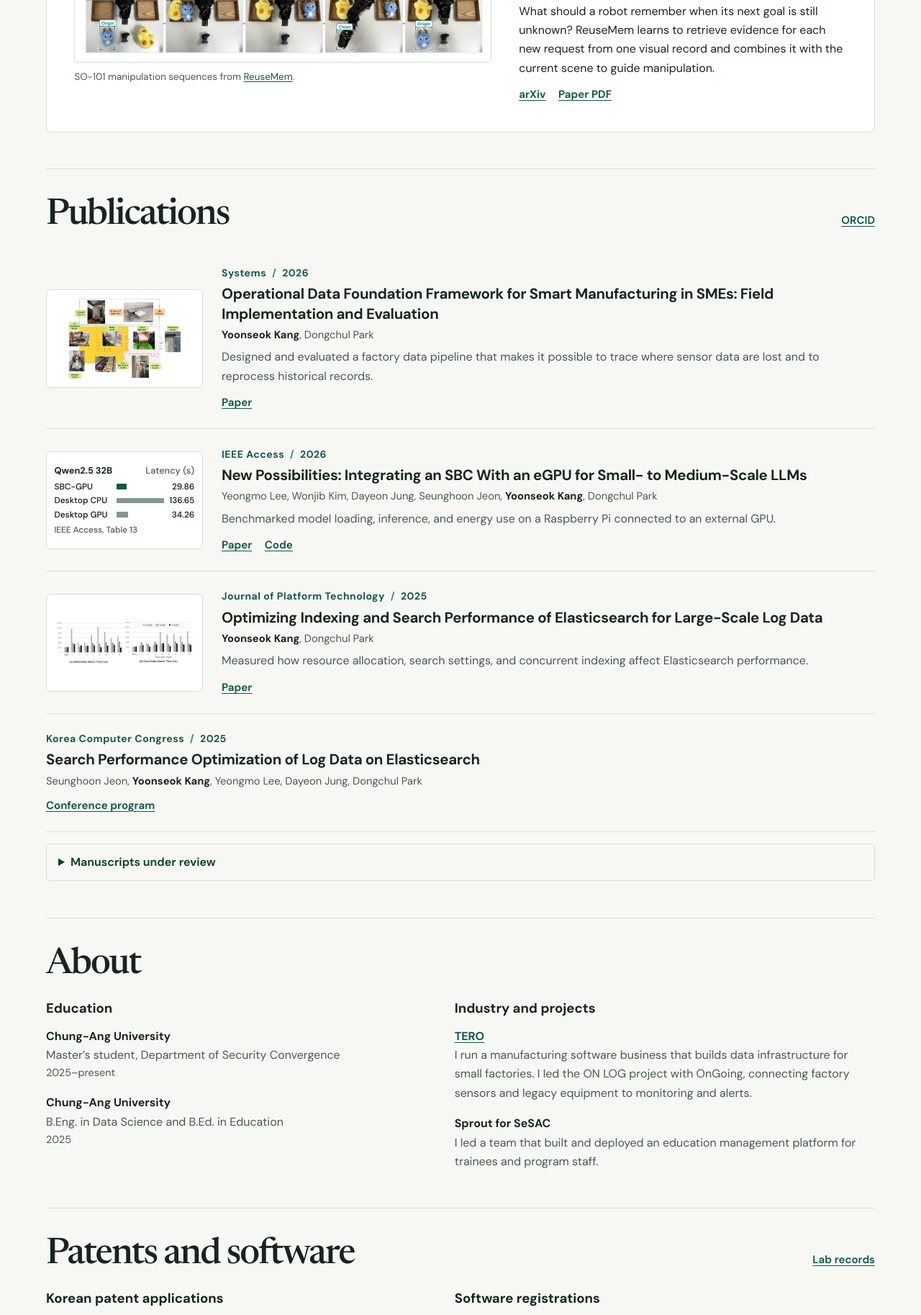
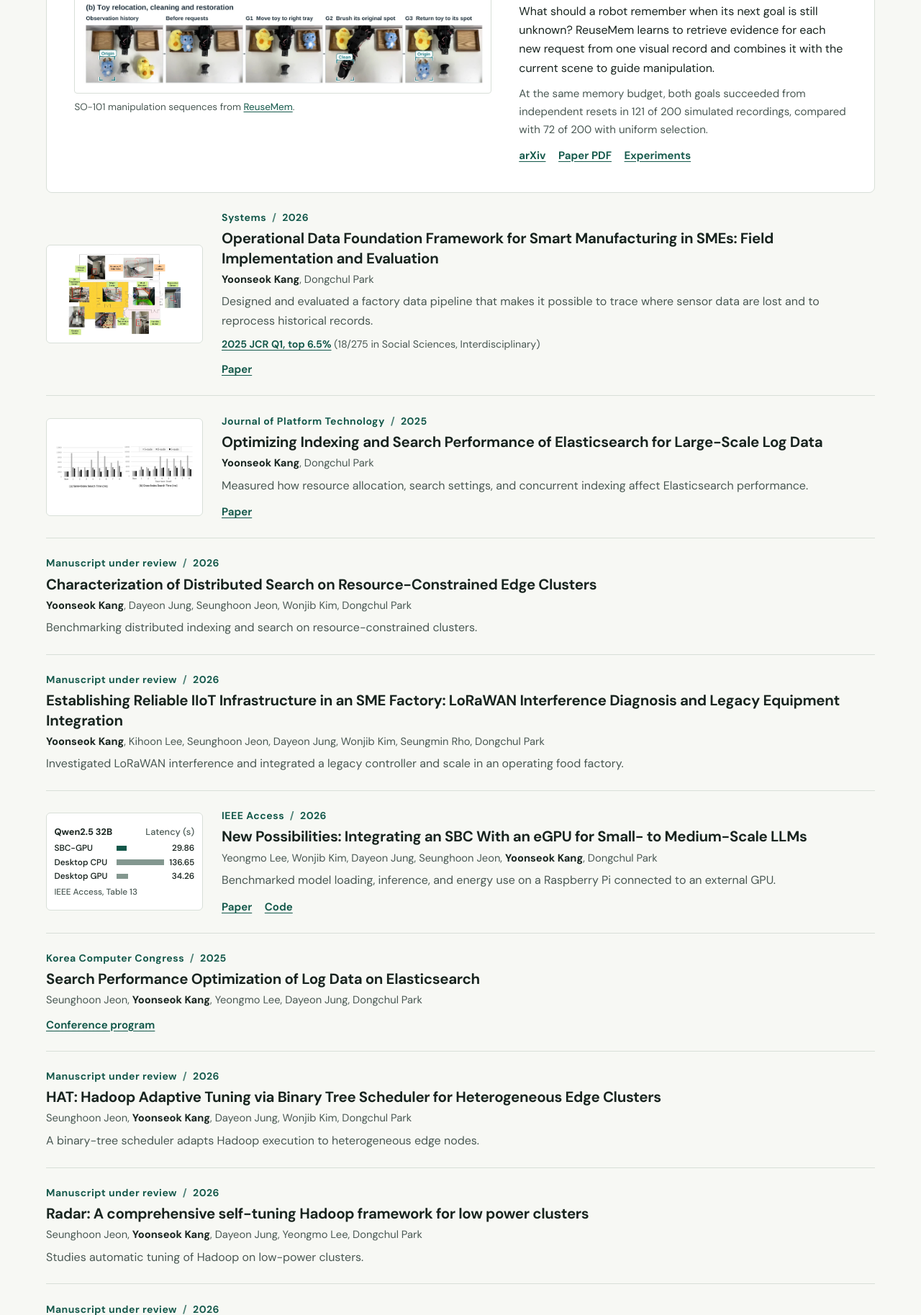
Before and after one commit to yoondol/yoondol.github.io, a plain HTML site: page index.html in a window 1280 px wide. Shown: the part 973-2800 px from the top of the page at 72% size. Drawn offline with Linux system fonts and the light colour scheme.

Commit message:
Feature ReuseMem and unify research papers

```diff
--- a/index.html
+++ b/index.html
@@ -21,8 +21,8 @@
     <div class="wrap header-inner">
       <a class="wordmark" href="#top">Yoonseok Kang</a>
       <nav aria-label="Main navigation">
-        <a href="#research">Research</a>
-        <a href="#publications">Publications</a>
+        <a href="#research">ReuseMem</a>
+        <a href="#publications">Papers</a>
         <a href="#about">About</a>
         <a class="nav-cv" href="assets/Yoonseok_Kang_CV.pdf">CV</a>
       </nav>
@@ -48,11 +48,13 @@
       </figure>
     </section>
 
-    <section class="section feature" id="research" aria-labelledby="research-heading">
+    <section class="section publications" id="publications" aria-labelledby="publications-heading">
       <header class="section-header">
-        <h2 id="research-heading">Featured research</h2>
+        <h2 id="publications-heading">Papers</h2>
+        <a href="https://orcid.org/0009-0003-4190-193X" class="section-link">ORCID</a>
       </header>
-      <article class="feature-body" aria-labelledby="reusemem-title">
+
+      <article class="feature-body" id="research" aria-labelledby="reusemem-title">
         <figure class="feature-figure">
           <a class="figure-link" href="https://arxiv.org/html/2611.21115v1#S4.SS4" aria-label="View ReuseMem’s physical robot experiments in the paper">
             <img src="assets/figures/reusemem.webp" alt="Two sequences from the ReuseMem experiments. An SO-101 robot uses earlier observations to select and return a case or relocate and restore a toy." width="1312" height="584">
@@ -60,20 +62,14 @@
           <figcaption>SO-101 manipulation sequences from <a href="https://arxiv.org/abs/2611.21115">ReuseMem</a>.</figcaption>
         </figure>
         <div class="feature-copy">
-          <p class="venue">arXiv preprint <span aria-hidden="true">/</span> November 2026</p>
+          <p class="venue">Featured paper <span aria-hidden="true">/</span> arXiv preprint <span aria-hidden="true">/</span> November 2026</p>
           <h3 id="reusemem-title">ReuseMem <span>One Memory, Multiple Goals in Robot Manipulation</span></h3>
           <p class="authors"><strong>Yoonseok Kang</strong>, Dayeon Jung, Seunghoon Jeon, Wonjib Kim, Dongchul Park</p>
           <p class="feature-description">What should a robot remember when its next goal is still unknown? ReuseMem learns to retrieve evidence for each new request from one visual record and combines it with the current scene to guide manipulation.</p>
-          <div class="paper-links"><a href="https://arxiv.org/abs/2611.21115">arXiv</a><a href="https://arxiv.org/pdf/2611.21115">Paper PDF</a></div>
+          <p class="feature-result">At the same memory budget, both goals succeeded from independent resets in 121 of 200 simulated recordings, compared with 72 of 200 with uniform selection.</p>
+          <div class="paper-links"><a href="https://arxiv.org/abs/2611.21115">arXiv</a><a href="https://arxiv.org/pdf/2611.21115">Paper PDF</a><a href="https://arxiv.org/html/2611.21115v1#S4">Experiments</a></div>
         </div>
       </article>
-    </section>
-
-    <section class="section publications" id="publications" aria-labelledby="publications-heading">
-      <header class="section-header">
-        <h2 id="publications-heading">Publications</h2>
-        <a href="https://orcid.org/0009-0003-4190-193X" class="section-link">ORCID</a>
-      </header>
 
       <article class="paper">
         <a class="paper-figure" href="https://doi.org/10.3390/systems14050515" aria-label="Open the Operational Data Foundation paper">
@@ -84,7 +80,39 @@
           <h3><a href="https://doi.org/10.3390/systems14050515">Operational Data Foundation Framework for Smart Manufacturing in SMEs: Field Implementation and Evaluation</a></h3>
           <p class="authors"><strong>Yoonseok Kang</strong>, Dongchul Park</p>
           <p>Designed and evaluated a factory data pipeline that makes it possible to trace where sensor data are lost and to reprocess historical records.</p>
+          <p class="journal-rank"><a href="https://www.mdpi.com/about/announcements/17249">2025 JCR Q1, top 6.5%</a> <span>(18/275 in Social Sciences, Interdisciplinary)</span></p>
           <div class="paper-links"><a href="https://doi.org/10.3390/systems14050515">Paper</a></div>
+        </div>
+      </article>
+
+      <article class="paper">
+        <a class="paper-figure" href="https://www.kci.go.kr/kciportal/ci/sereArticleSearch/ciSereArtiView.kci?sereArticleSearchBean.artiId=ART003261094" aria-label="Open the Elasticsearch paper">
+          <img src="assets/figures/elasticsearch.webp" alt="Bar charts comparing Elasticsearch search time during concurrent indexing under same-index and cross-index configurations" width="1092" height="332" loading="lazy">
+        </a>
+        <div class="paper-copy">
+          <p class="venue">Journal of Platform Technology <span aria-hidden="true">/</span> 2025</p>
+          <h3><a href="https://www.kci.go.kr/kciportal/ci/sereArticleSearch/ciSereArtiView.kci?sereArticleSearchBean.artiId=ART003261094">Optimizing Indexing and Search Performance of Elasticsearch for Large-Scale Log Data</a></h3>
+          <p class="authors"><strong>Yoonseok Kang</strong>, Dongchul Park</p>
+          <p>Measured how resource allocation, search settings, and concurrent indexing affect Elasticsearch performance.</p>
+          <div class="paper-links"><a href="https://www.kci.go.kr/kciportal/ci/sereArticleSearch/ciSereArtiView.kci?sereArticleSearchBean.artiId=ART003261094">Paper</a></div>
+        </div>
+      </article>
+
+      <article class="paper paper-text">
+        <div class="paper-copy">
+          <p class="venue">Manuscript under review <span aria-hidden="true">/</span> 2026</p>
+          <h3>Characterization of Distributed Search on Resource-Constrained Edge Clusters</h3>
+          <p class="authors"><strong>Yoonseok Kang</strong>, Dayeon Jung, Seunghoon Jeon, Wonjib Kim, Dongchul Park</p>
+          <p>Benchmarking distributed indexing and search on resource-constrained clusters.</p>
+        </div>
+      </article>
+
+      <article class="paper paper-text">
+        <div class="paper-copy">
+          <p class="venue">Manuscript under review <span aria-hidden="true">/</span> 2026</p>
+          <h3>Establishing Reliable IIoT Infrastructure in an SME Factory: LoRaWAN Interference Diagnosis and Legacy Equipment Integration</h3>
+          <p class="authors"><strong>Yoonseok Kang</strong>, Kihoon Lee, Seunghoon Jeon, Dayeon Jung, Wonjib Kim, Seungmin Rho, Dongchul Park</p>
+          <p>Investigated LoRaWAN interference and integrated a legacy controller and scale in an operating food factory.</p>
         </div>
       </article>
 
@@ -105,19 +133,6 @@
         </div>
       </article>
 
-      <article class="paper">
-        <a class="paper-figure" href="https://www.kci.go.kr/kciportal/ci/sereArticleSearch/ciSereArtiView.kci?sereArticleSearchBean.artiId=ART003261094" aria-label="Open the Elasticsearch paper">
-          <img src="assets/figures/elasticsearch.webp" alt="Bar charts comparing Elasticsearch search time during concurrent indexing under same-index and cross-index configurations" width="1092" height="332" loading="lazy">
-        </a>
-        <div class="paper-copy">
-          <p class="venue">Journal of Platform Technology <span aria-hidden="true">/</span> 2025</p>
-          <h3><a href="https://www.kci.go.kr/kciportal/ci/sereArticleSearch/ciSereArtiView.kci?sereArticleSearchBean.artiId=ART003261094">Optimizing Indexing and Search Performance of Elasticsearch for Large-Scale Log Data</a></h3>
-          <p class="authors"><strong>Yoonseok Kang</strong>, Dongchul Park</p>
-          <p>Measured how resource allocation, search settings, and concurrent indexing affect Elasticsearch performance.</p>
-          <div class="paper-links"><a href="https://www.kci.go.kr/kciportal/ci/sereArticleSearch/ciSereArtiView.kci?sereArticleSearchBean.artiId=ART003261094">Paper</a></div>
-        </div>
-      </article>
-
       <article class="paper paper-text" id="kcc">
         <div class="paper-copy">
           <p class="venue">Korea Computer Congress <span aria-hidden="true">/</span> 2025</p>
@@ -127,17 +142,41 @@
         </div>
       </article>
 
-      <details class="manuscripts">
-        <summary>Manuscripts under review</summary>
-        <ul>
-          <li><strong>Characterization of Distributed Search on Resource-Constrained Edge Clusters</strong><span><b>Yoonseok Kang</b>, Dayeon Jung, Seunghoon Jeon, Wonjib Kim, Dongchul Park</span></li>
-          <li><strong>Establishing Reliable IIoT Infrastructure in an SME Factory: LoRaWAN Interference Diagnosis and Legacy Equipment Integration</strong><span><b>Yoonseok Kang</b>, Kihoon Lee, Seunghoon Jeon, Dayeon Jung, Wonjib Kim, Seungmin Rho, Dongchul Park</span></li>
-          <li><strong>HAT: Hadoop Adaptive Tuning via Binary Tree Scheduler for Heterogeneous Edge Clusters</strong><span>Seunghoon Jeon, <b>Yoonseok Kang</b>, Dayeon Jung, Wonjib Kim, Dongchul Park</span></li>
-          <li><strong>TIDE: An Efficient Distributed LLM Prefill System on Low Cost SBC Clusters</strong><span>Dayeon Jung, Wonjib Kim, <b>Yoonseok Kang</b>, Seunghoon Jeon, Seungmin Rho, Dongchul Park</span></li>
-          <li><strong>Radar: A comprehensive self-tuning Hadoop framework for low power clusters</strong><span>Seunghoon Jeon, <b>Yoonseok Kang</b>, Dayeon Jung, Yeongmo Lee, Dongchul Park</span></li>
-          <li><strong>PiPP: A Pipeline-Parallel Distributed LLM Inference Platform for Low Cost SBC Clusters</strong><span>Dayeon Jung, Wonjib Kim, <b>Yoonseok Kang</b>, Seunghoon Jeon, Dongchul Park</span></li>
-        </ul>
-      </details>
+      <article class="paper paper-text">
+        <div class="paper-copy">
+          <p class="venue">Manuscript under review <span aria-hidden="true">/</span> 2026</p>
+          <h3>HAT: Hadoop Adaptive Tuning via Binary Tree Scheduler for Heterogeneous Edge Clusters</h3>
+          <p class="authors">Seunghoon Jeon, <strong>Yoonseok Kang</strong>, Dayeon Jung, Wonjib Kim, Dongchul Park</p>
+          <p>A binary-tree scheduler adapts Hadoop execution to heterogeneous edge nodes.</p>
+        </div>
+      </article>
+
+      <article class="paper paper-text">
+        <div class="paper-copy">
+          <p class="venue">Manuscript under review <span aria-hidden="true">/</span> 2026</p>
+          <h3>Radar: A comprehensive self-tuning Hadoop framework for low power clusters</h3>
+          <p class="authors">Seunghoon Jeon, <strong>Yoonseok Kang</strong>, Dayeon Jung, Yeongmo Lee, Dongchul Park</p>
+          <p>Studies automatic tuning of Hadoop on low-power clusters.</p>
+        </div>
+      </article>
+
+      <article class="paper paper-text">
+        <div class="paper-copy">
+          <p class="venue">Manuscript under review <span aria-hidden="true">/</span> 2026</p>
+          <h3>TIDE: An Efficient Distributed LLM Prefill System on Low Cost SBC Clusters</h3>
+          <p class="authors">Dayeon Jung, Wonjib Kim, <strong>Yoonseok Kang</strong>, Seunghoon Jeon, Seungmin Rho, Dongchul Park</p>
+          <p>Studies distributed LLM prefill across low-cost single-board computers.</p>
+        </div>
+      </article>
+
+      <article class="paper paper-text">
+        <div class="paper-copy">
+          <p class="venue">Manuscript under review <span aria-hidden="true">/</span> 2026</p>
+          <h3>PiPP: A Pipeline-Parallel Distributed LLM Inference Platform for Low Cost SBC Clusters</h3>
+          <p class="authors">Dayeon Jung, Wonjib Kim, <strong>Yoonseok Kang</strong>, Seunghoon Jeon, Dongchul Park</p>
+          <p>Studies pipeline-parallel LLM inference across low-cost single-board computers.</p>
+        </div>
+      </article>
     </section>
 
     <section class="section about" id="about" aria-labelledby="about-heading">
--- a/styles.css
+++ b/styles.css
@@ -41,7 +41,7 @@ body {
 
 a { color: var(--green); text-underline-offset: .18em; }
 a:hover { color: var(--green-dark); }
-a:focus-visible, summary:focus-visible {
+a:focus-visible {
   outline: 2px solid var(--green);
   outline-offset: 4px;
 }
@@ -176,8 +176,9 @@ figcaption { margin-top: .55rem; color: var(--muted); font-size: .84rem; }
   letter-spacing: -.02em;
 }
 .authors { color: var(--muted); font-size: .92rem; line-height: 1.5; }
-.authors strong, .manuscripts li b { color: var(--ink); }
+.authors strong { color: var(--ink); }
 .feature-description { margin-top: .9rem; }
+.feature-result { margin-top: .62rem; color: var(--muted); font-size: .94rem; }
 .paper-links { display: flex; flex-wrap: wrap; gap: .4rem 1.1rem; margin-top: .7rem; }
 .paper-links a { font-size: .94rem; font-weight: 650; }
 
@@ -211,20 +212,8 @@ figcaption { margin-top: .55rem; color: var(--muted); font-size: .84rem; }
 .paper-copy h3 a:hover { color: var(--green-dark); text-decoration: underline; }
 .paper-copy p:not(.authors, .venue) { margin-top: .47rem; color: var(--muted); }
 .paper-text { grid-template-columns: 1fr; }
-.manuscripts { margin-top: 1rem; border: 1px solid var(--line); border-radius: 5px; }
-.manuscripts summary {
-  cursor: pointer;
-  padding: .75rem 1rem;
-  font-weight: 650;
-  color: var(--green-dark);
-}
-.manuscripts ul {
-  padding: .1rem 1rem .35rem 2.35rem;
-  margin-top: 0;
-}
-.manuscripts li { margin-bottom: .85rem; padding-left: .17rem; }
-.manuscripts li strong, .manuscripts li span { display: block; }
-.manuscripts li span { color: var(--muted); font-size: .92rem; line-height: 1.5; }
+.journal-rank { font-size: .89rem; }
+.journal-rank a { font-weight: 650; }
 
 .about-grid { display: grid; grid-template-columns: 1fr 1.16fr; gap: clamp(1.3rem, 5vw, 4.5rem); }
 .about-item h3 { font-size: 1.16rem; margin-bottom: .65rem; }
```
Also changed, not shown: 1 other file.
